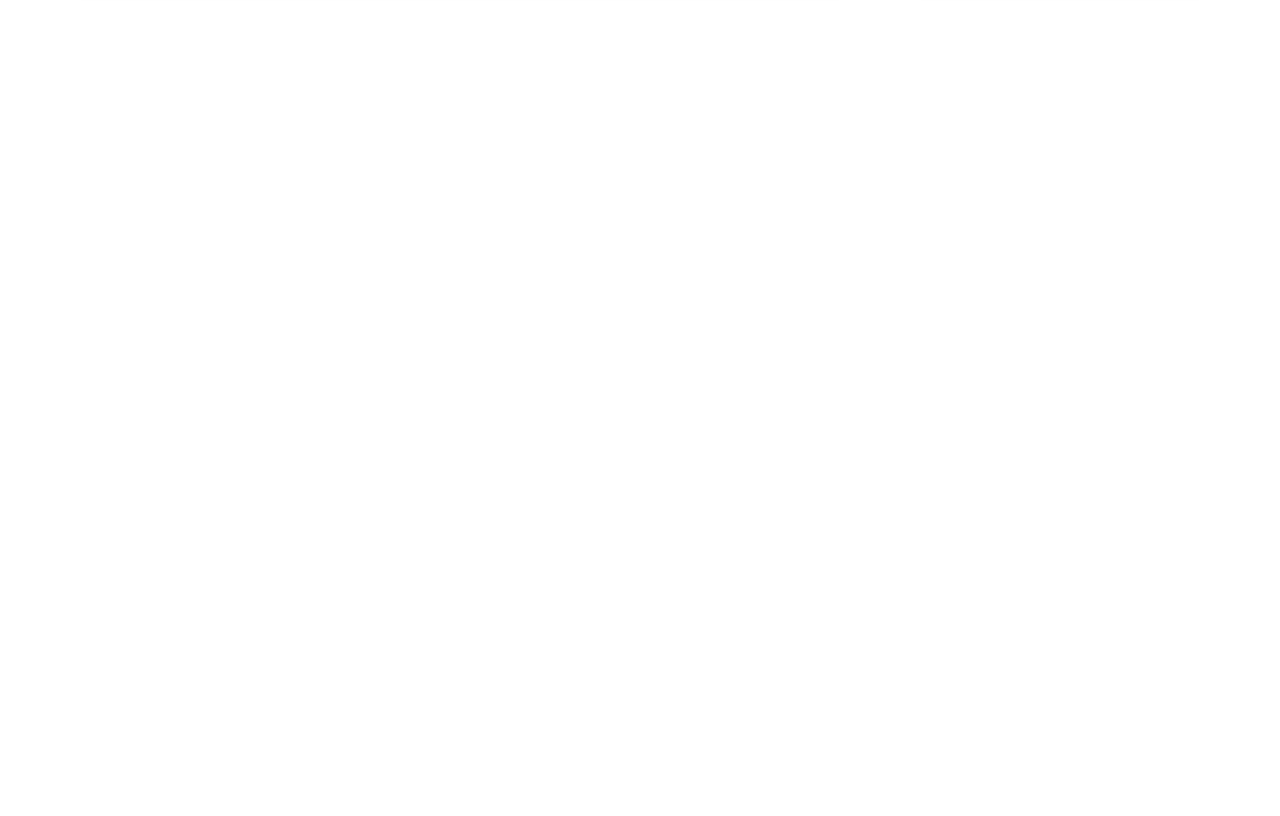
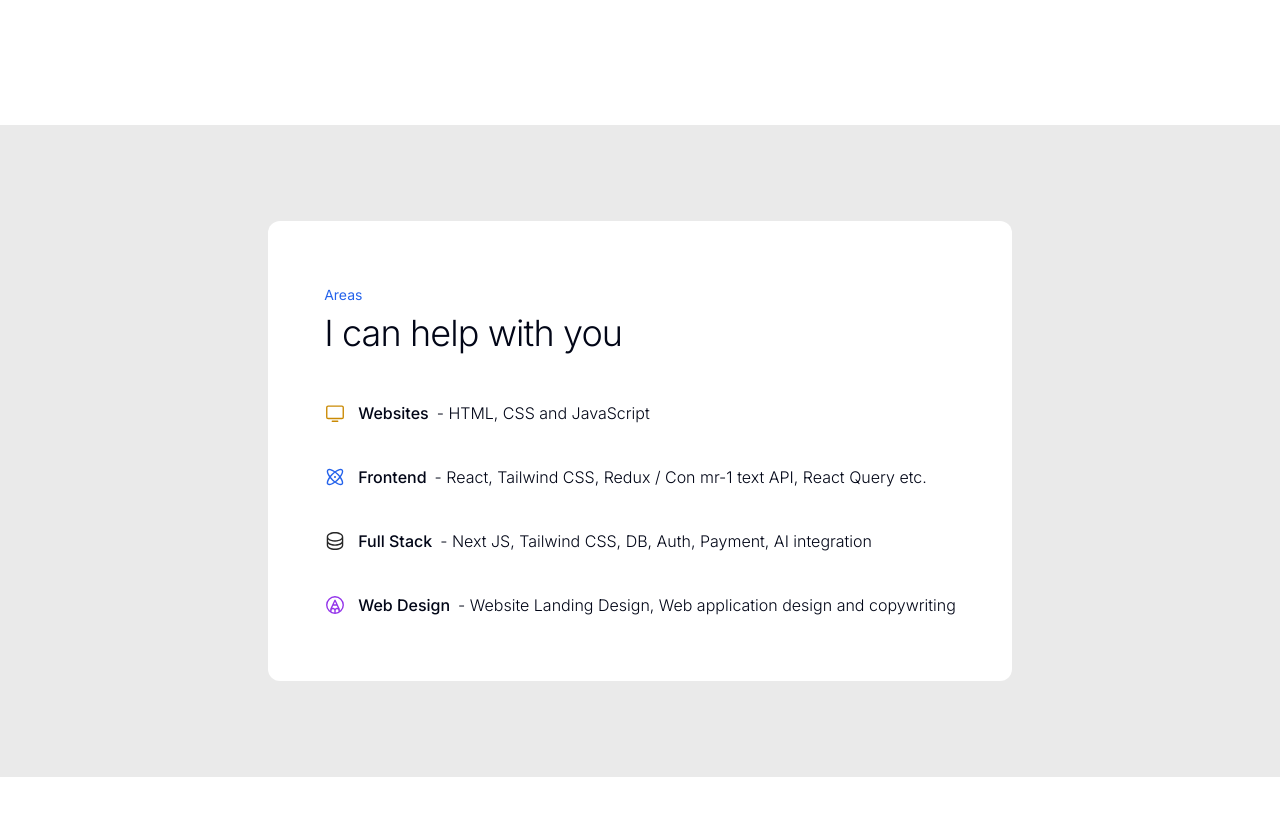
Before and after one commit to amittam104/Protfolio-v2, a Next.js app: page / in a window 1280 px wide. Shown: the part 2680-3496 px from the top of the page. Before the commit the page ends 2821 px from the top, so only its background shows below. Built offline with nearby package versions, Linux system fonts and the light colour scheme.

Commit message:
chore: add services section

```diff
--- a/app/page.js
+++ b/app/page.js
@@ -1,6 +1,7 @@
 import Header from "@/components/Header";
 import Hero from "@/components/Hero";
 import Portfolio from "@/components/Portfolio";
+import Services from "@/components/Services";
 import Skills from "@/components/Skills";
 
 export default function Home() {
@@ -10,6 +11,7 @@ export default function Home() {
       <Hero />
       <Portfolio />
       <Skills />
+      <Services />
     </>
   );
 }
--- /dev/null
+++ b/components/Services.js
@@ -0,0 +1,52 @@
+import {
+  Atom,
+  Database,
+  FigmaLogo,
+  Monitor,
+  PencilCircle,
+} from "@phosphor-icons/react/dist/ssr";
+
+function Services() {
+  return (
+    <section className="mb-40 flex w-full items-center justify-center bg-neutral-200/80 px-10 py-24">
+      <div className="rounded-xl bg-white px-14 py-16">
+        <p className="mb-2 text-sm text-blue-600">Areas</p>
+        <h2 className="mb-12 text-4xl font-light tracking-tight">
+          I can help with you
+        </h2>
+        <div>
+          <ul className="space-y-10 font-light">
+            <li className="flex items-center gap-2">
+              <Monitor size={22} className="mr-1 text-yellow-600" />
+              <span className="font-medium">Websites </span>
+              <p> - HTML, CSS and JavaScript</p>
+            </li>
+            <li className="flex items-center gap-2">
+              <Atom size={22} className="mr-1 text-blue-600" />
+              <span className="font-medium">Frontend </span>
+              <p>
+                - React, Tailwind CSS, Redux / Con mr-1 text API, React Query
+                etc.
+              </p>
+            </li>
+            <li className="flex items-center gap-2">
+              <Database size={22} className="mr-1 text-neutral-800" />
+              <span className="font-medium">Full Stack </span>
+              <p>- Next JS, Tailwind CSS, DB, Auth, Payment, AI integration</p>
+            </li>
+            <li className="flex items-center gap-2">
+              <PencilCircle size={22} className="mr-1 text-purple-600" />
+              <span className="font-medium">Web Design </span>
+
+              <p>
+                - Website Landing Design, Web application design and copywriting
+              </p>
+            </li>
+          </ul>
+        </div>
+      </div>
+    </section>
+  );
+}
+
+export default Services;
--- a/components/Skills.js
+++ b/components/Skills.js
@@ -1,6 +1,3 @@
-import Image from "next/image";
-import { Badge } from "./ui/badge";
-import { Button } from "./ui/button";
 import { RowsPlusTop, Stack } from "@phosphor-icons/react/dist/ssr";
 
 function Skills() {
@@ -13,7 +10,7 @@ function Skills() {
         </h2>
       </div>
       <div className="grid w-full grid-cols-10 gap-x-12">
-        <div className="col-span-7 flex w-full flex-col items-stretch gap-12 rounded-2xl bg-neutral-100 p-12 shadow-lg">
+        <div className="col-span-7 flex w-full flex-col items-stretch gap-12 rounded-2xl bg-neutral-100 p-10 shadow-lg">
           <div className="flex flex-col gap-6">
             <div className="flex items-center justify-between">
               <div className="flex flex-col items-center gap-2">
@@ -293,7 +290,7 @@ function Skills() {
             </p>
           </div>
         </div>
-        <div className="col-span-3 flex w-full flex-col items-stretch justify-between gap-12 rounded-2xl bg-neutral-100 p-12 shadow-lg">
+        <div className="col-span-3 flex w-full flex-col items-stretch justify-between gap-12 rounded-2xl bg-neutral-100 p-10 shadow-lg">
           <div className="flex flex-col gap-6">
             <div className="flex flex-wrap items-center justify-center gap-12">
               <div className="flex flex-col items-center gap-2">
```
